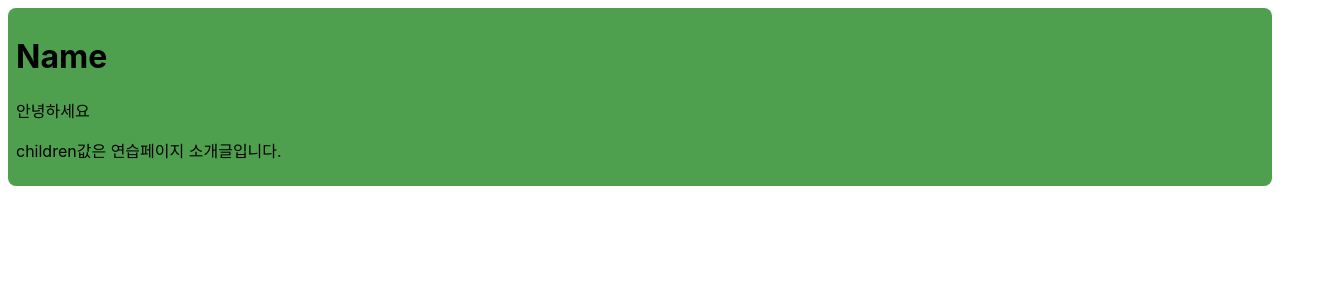
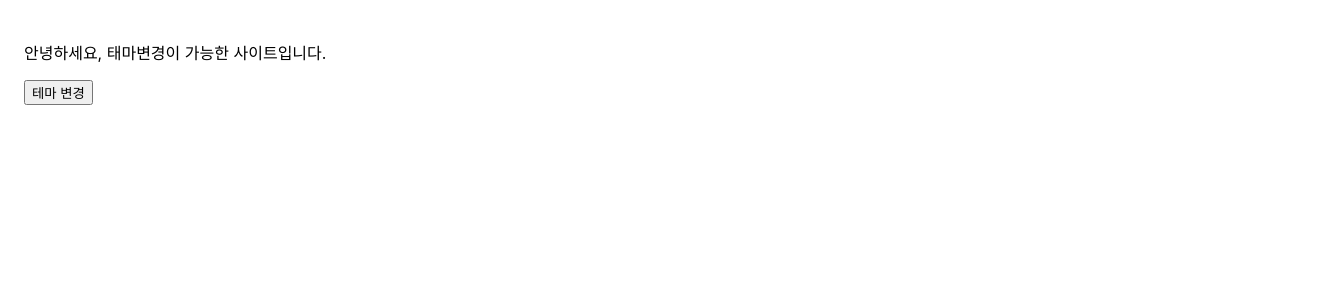
Before and after one commit to Minlee01/React_practice1, a React (Create React App) app: page / in a window 1280 px wide. Shown: the top 300 px of the page, 1328 px wide, since content can reach past the window. Built offline with nearby package versions, Linux system fonts and the light colour scheme.

Commit message:
ch14_context연습

```diff
--- /dev/null
+++ b/src/chapter_14/DarkOrLight.jsx
@@ -0,0 +1,24 @@
+import { useState, useCallback } from "react";
+import ThemeContext from "./ThemeContext";
+import MainContent from "./MainContents";
+
+function DarkOrLight(props) { //MainContent component를 자식으로 가지고 있음
+    const [ theme, setTheme] = useState("light");
+
+    const toggleTheme = useCallback(() => {
+        if(theme == "light") {
+            setTheme("dark");
+        }else if (theme == "dark"){
+            setTheme("liht");
+        }
+    }, [theme]);
+
+    return (
+        <ThemeContext.Provider value={{theme, toggleTheme}}>
+            <MainContent/>
+        </ThemeContext.Provider>
+        //themecontext.provider로 감싸서 themecontext의 값을 하위 컴포넌트 들이 사용할 수 있도록 함
+    );
+}
+
+export default DarkOrLight;
--- /dev/null
+++ b/src/chapter_14/MainContents.jsx
@@ -0,0 +1,24 @@
+import { useContext } from "react";
+import ThemeContext from "./ThemeContext";
+
+function MainContent(props) {
+    const { theme, toggleTheme } = useContext(ThemeContext); //themecontext에서 현재 설정 된 테마 값 받아화 실제 화면 에 콘텐츠 렌더링
+
+    return (
+        <div
+            style = {{
+                width: "100vw",
+                height: "100vw",
+                padding: "1.5rem",
+                backgroundColor: theme == "light" ? "white" : "black",
+                color: theme == "light" ? "black" : "white",
+            }}
+        >
+            <p>안녕하세요, 태마변경이 가능한 사이트입니다.</p>
+            <button onClick={toggleTheme}>테마 변경</button>
+        </div>
+        //테마ㅏ 변경 버튼 누르면 toggle Theme 함수 호출->theme context 값 변경 (useContext Hook 사용)
+    );
+}
+
+export default MainContent;
--- /dev/null
+++ b/src/chapter_14/ThemeContext.jsx
@@ -0,0 +1,6 @@
+import React from "react";
+
+const ThemeContext = React.createContext(); //context초기값 설정x, provider에서 설정
+ThemeContext.displayName = "ThemeContext";//개발자도구로 context 이름 확인 위해
+
+export default ThemeContext;
--- a/src/index.js
+++ b/src/index.js
@@ -15,11 +15,12 @@
 import SignUp from './chapter_11/SignUp';
 import Calculator from './chapter_12/Calculate';
 import ProfileCard from './chapter_13/ProfileCard';
+import DarkOrLight from './chapter_14/DarkOrLight';
 
 const root = ReactDOM.createRoot(document.getElementById('root'));
 root.render(
     <React.StrictMode>
-      <ProfileCard />
+      <DarkOrLight />
     </React.StrictMode>,
   );
 
```
